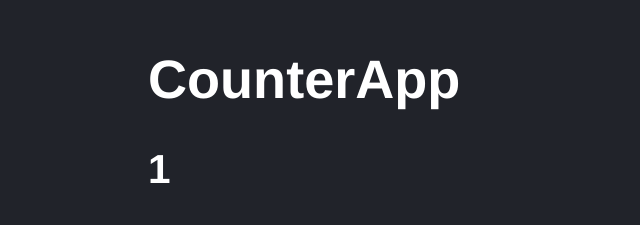
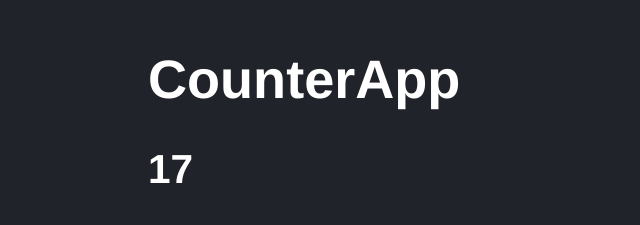
Before and after one commit to lautarovallelopez/ReactPractice, a React (Create React App) app in the folder 01-counter-app-cra/: page / in a window 1280 px wide. Shown: the part 136-361 px from the top of the page, without its empty margins (0-640 px from the left). Built offline with nearby package versions, Linux system fonts and the light colour scheme.

Commit message:
Add hook function to change counter value

```diff
--- a/01-counter-app-cra/src/CounterApp.jsx
+++ b/01-counter-app-cra/src/CounterApp.jsx
@@ -1,14 +1,15 @@
-import React from 'react';
+import React, { useState } from 'react';
 import PropTypes from 'prop-types';
 
 const CounterApp = ({ value }) => {
+    const [counter, setCounter] = useState(value);
     const handleAdd = () => {
-        value = value + 1;
+        setCounter(currentCounter => currentCounter + 1);
     }
     return (
         <>
             <h1>CounterApp</h1>
-            <h2> { value } </h2>
+            <h2> { counter } </h2>
             <button onClick={handleAdd}>+1</button>
         </>
     );
--- a/01-counter-app-cra/src/index.jsx
+++ b/01-counter-app-cra/src/index.jsx
@@ -6,6 +6,6 @@ import './styles.css';
 
 ReactDOM.createRoot(document.getElementById('root')).render(
     <React.StrictMode>
-        <CounterApp value={1} />
+        <CounterApp value={17} />
     </React.StrictMode>
 );
```
